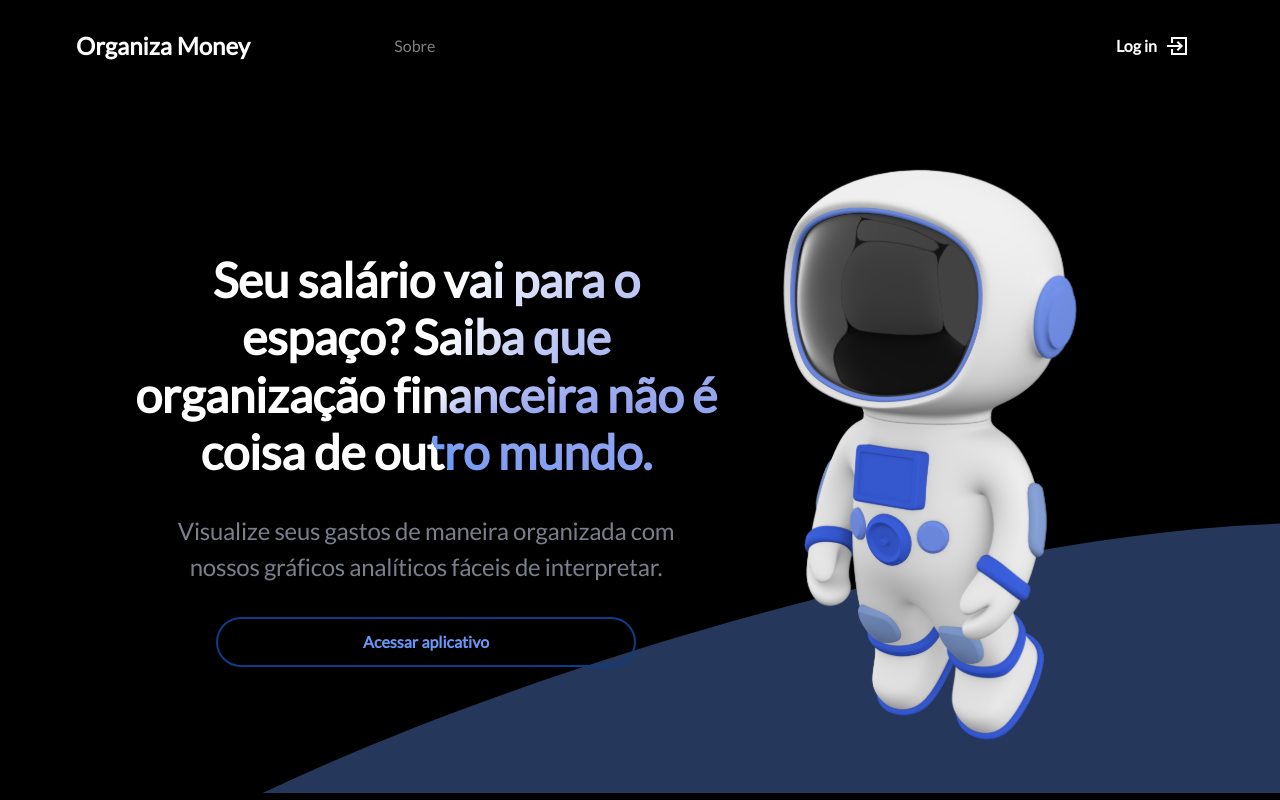
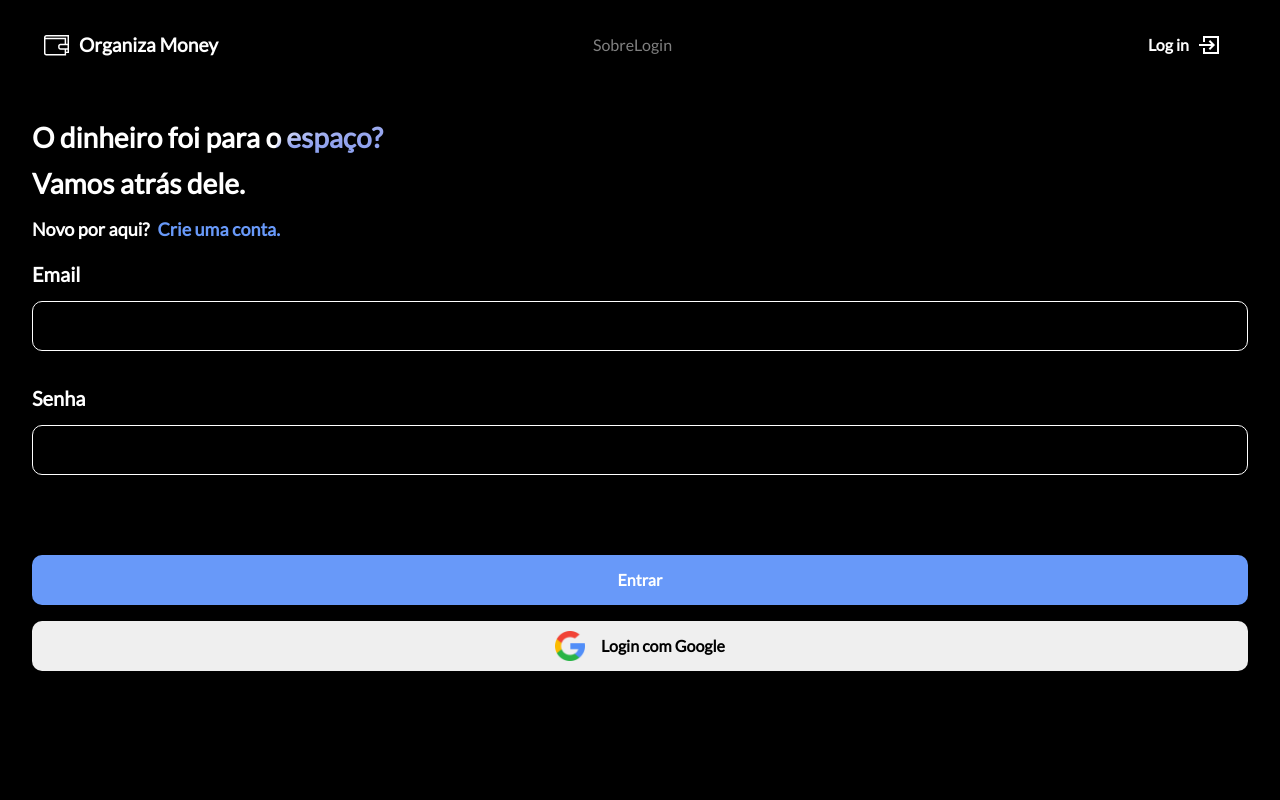
Before and after one commit to SergioMonteRi/organiza-money, a React (Create React App) app: page /login in a window 1280 px wide. Built offline with nearby package versions, Linux system fonts and the light colour scheme.

Commit message:
login page

```diff
--- a/src/App.tsx
+++ b/src/App.tsx
@@ -1,6 +1,7 @@
-import { BrowserRouter } from 'react-router-dom';
+import { BrowserRouter, Route, Routes } from 'react-router-dom';
 
 import Home from 'pages/home';
+import Login from 'pages/login';
 
 import NavigationBar from 'components/navigation-bar';
 
@@ -12,7 +13,10 @@ function App() {
     <div className="App">
       <BrowserRouter>
         <NavigationBar />
-        <Home />
+        <Routes>
+          <Route path="/" element={<Home />} />
+          <Route path="/login" element={<Login />} />
+        </Routes>
       </BrowserRouter>
     </div>
   );
--- a/src/components/navigation-bar/index.tsx
+++ b/src/components/navigation-bar/index.tsx
@@ -1,5 +1,6 @@
 import { Link, NavLink } from 'react-router-dom';
 import { CgEnter } from 'react-icons/cg';
+import { TfiWallet } from 'react-icons/tfi';
 
 import { ReactComponent as MenuIcon } from 'assets/icons/menu.svg';
 
@@ -10,7 +11,8 @@ const NavigationBar = () => {
   return (
     <nav className="navbar navbar-expand-md navbar-dark main-nav">
       <div className="container-fluid nav-data-container">
-        <Link to="/">
+        <Link to="/" className="nav-logo-container">
+          <TfiWallet className="nav-logo-icon" />
           <h4 className="nav-logo-text">Organiza Money</h4>
         </Link>
 
@@ -31,6 +33,9 @@ const NavigationBar = () => {
             <li>
               <NavLink to="/">Sobre</NavLink>
             </li>
+            <li>
+              <NavLink to="/login">Login</NavLink>
+            </li>
           </ul>
         </div>
 
--- a/src/components/navigation-bar/styles.css
+++ b/src/components/navigation-bar/styles.css
@@ -8,23 +8,34 @@
   align-items: center;
 }
 
+.nav-logo-container {
+  display: flex;
+  align-items: center;
+}
+
+.nav-logo-icon {
+  width: 25px;
+  height: 25px;
+  margin-right: 10px;
+}
+
 .nav-logo-text {
+  font-size: 1.2rem;
   font-weight: 700;
 }
 
 .main-menu {
   display: flex;
   font-size: 18px;
-  width: 380px;
   justify-content: space-between;
 }
 .main-menu a {
-  font-style: normal;
   color: rgba(255, 255, 255, 0.5);
+  transition: color 0.5s ease;
 }
 
 .main-menu a:hover {
-  color: #fff;
+  color: aqua;
 }
 
 .navbar-toggler {
@@ -33,8 +44,6 @@
 }
 
 .navbar-toggler-icon {
-  width: 40px;
-  height: 40px;
   background-image: url('/src/assets/icons/menu.svg');
 }
 
@@ -64,6 +73,20 @@
 
 @media screen and (min-width: 768px) {
   .main-nav {
-    padding: 2rem 4rem !important;
+    padding: 2rem !important;
+  }
+
+  .nav-logo-container {
+    width: 100%;
+  }
+
+  .main-menu {
+    margin: 0 !important;
+  }
+
+  .nav-login-logout {
+    display: flex;
+    justify-content: flex-end;
+    width: 100%;
   }
 }
--- a/src/pages/home/index.tsx
+++ b/src/pages/home/index.tsx
@@ -1,12 +1,13 @@
 import { ReactComponent as HomeAstronaut } from 'assets/images/home_astronaut.svg';
 import './styles.css';
+import { Link } from 'react-router-dom';
 
 const Home = () => {
   return (
     <div className="home-container">
       <div className="home-content-container">
         <h1 className="home-first-text">
-          Seu salário vai para o espaço? Saiba que organização financeira não é
+          Seu salário foi para o espaço? Saiba que organização financeira não é
           coisa de outro mundo.
         </h1>
 
@@ -15,7 +16,9 @@ const Home = () => {
           analíticos fáceis de interpretar.
         </p>
 
-        <button className="home-btn-acess">Acessar aplicativo</button>
+        <Link className="home-login-link" to={'/login'}>
+          Acessar aplicativo
+        </Link>
       </div>
       <div className="home-img-container">
         <HomeAstronaut />
--- a/src/pages/home/styles.css
+++ b/src/pages/home/styles.css
@@ -17,6 +17,9 @@
 }
 
 .home-content-container {
+  display: flex;
+  flex-direction: column;
+  align-items: center;
   padding: 0 2rem;
   position: relative;
   text-align: center;
@@ -45,8 +48,11 @@
   letter-spacing: -0.24px;
 }
 
-.home-btn-acess {
-  width: 220px;
+.home-login-link {
+  display: flex;
+  align-items: center;
+  justify-content: center;
+  width: 60%;
   height: 50px;
   margin-top: 0.5rem;
   border-radius: 40px;
@@ -56,7 +62,7 @@
   font-weight: 700;
 }
 
-.home-btn-acess:hover {
+.home-login-link:hover {
   background-color: #6899f9;
   transition: 1s;
   color: #ffff;
@@ -65,7 +71,7 @@
 .home-img-container {
   display: flex;
   justify-content: center;
-  align-items: end;
+  align-items: flex-end;
   height: 40%;
   margin-top: 1rem;
 
@@ -92,10 +98,6 @@
     padding: 0 4rem;
   }
 
-  .home-btn-acess {
-    width: 300px;
-  }
-
   .home-img-container {
     height: 50%;
   }
@@ -115,28 +117,26 @@
     padding-top: 1rem;
   }
 
-  .home-btn-acess {
-    margin-top: 1rem;
-  }
-
   .home-img-container {
     height: 55%;
   }
-}
 
-@media screen and (min-width: 992px) {
-  .home-container {
-    background-position-y: 170%;
-  }
-
-  .home-first-text {
-    padding-top: 1rem;
+  .home-login-link {
+    width: 50%;
   }
 }
 
 @media screen and (min-width: 992px) {
   .home-container {
     background-position-y: 200%;
+  }
+
+  .home-first-text {
+    padding-top: 1rem;
+  }
+
+  .home-login-link {
+    width: 40%;
   }
 }
 
@@ -164,12 +164,11 @@
     font-size: 1.5rem;
   }
 
-  .home-btn-acess {
-    width: 420px;
-    height: 50px;
-  }
-
   .home-img-container {
     height: 120%;
   }
+
+  .home-login-link {
+    width: 60%;
+  }
 }
--- /dev/null
+++ b/src/pages/login/index.tsx
@@ -0,0 +1,59 @@
+import { Link } from 'react-router-dom';
+
+import GoogleIcon from 'assets/icons/google.png';
+
+import './styles.css';
+
+const Login = () => {
+  return (
+    <div className="login-container">
+      <h1 className="login-header-text">O dinheiro foi para o espaço?</h1>
+      <h1 className="login-header-text">Vamos atrás dele.</h1>
+
+      <div className="login-create-account-container">
+        <p className="login-create-account-text">Novo por aqui?</p>
+        <Link
+          className="login-create-account-text login-create-account-link"
+          to={'/'}
+        >
+          Crie uma conta.
+        </Link>
+      </div>
+
+      <form action="">
+        <div className="login-form-field-container">
+          <label className="login-form-field-label" htmlFor="">
+            Email
+          </label>
+          <input className="login-form-field-input" type="text" name="" id="" />
+        </div>
+
+        <div className="login-form-field-container">
+          <label className="login-form-field-label" htmlFor="">
+            Senha
+          </label>
+          <input
+            className="login-form-field-input"
+            type="password"
+            name=""
+            id=""
+          />
+        </div>
+
+        <div className="login-form-btn-container">
+          <button className="login-form-btn-login">Entrar</button>
+          <button className="login-form-btn-google-login">
+            <img
+              className="login-form-btn-google-icon"
+              src={GoogleIcon}
+              alt="Google icon"
+            />
+            Login com Google
+          </button>
+        </div>
+      </form>
+    </div>
+  );
+};
+
+export default Login;
--- /dev/null
+++ b/src/pages/login/styles.css
@@ -0,0 +1,108 @@
+.login-container {
+  padding: 2rem;
+}
+
+.login-header-text {
+  font-weight: 700;
+  font-size: 28px;
+  background: conic-gradient(
+    from 150deg at 20% 80%,
+    #fff 220.62546730041504deg,
+    #94a4ee 293.7517976760864deg,
+    #6899f9 359.9639940261841deg
+  );
+  background-clip: text;
+  -webkit-background-clip: text;
+  -webkit-text-fill-color: transparent;
+}
+
+.login-header-text:first-child {
+  margin-bottom: 12px;
+}
+
+.login-create-account-container {
+  display: flex;
+  margin-top: 1rem;
+}
+
+.login-create-account-text {
+  font-weight: 700;
+  font-size: 18px;
+}
+
+.login-create-account-link {
+  margin-left: 0.5rem;
+  color: #6899f9;
+}
+
+.login-form-field-container {
+  display: flex;
+  flex-direction: column;
+}
+
+.login-form-field-container:first-child {
+  margin-bottom: 2rem;
+}
+
+.login-form-field-label {
+  font-weight: 700;
+  font-size: 20px;
+  margin-bottom: 12px;
+}
+
+.login-form-field-input {
+  height: 50px;
+  background-color: #000000;
+  border-radius: 10px;
+  padding: 0 1rem;
+  color: #ffffff;
+  border: 1px solid #ffffff;
+}
+
+.login-form-field-input:focus {
+  border: 1px solid #6899f9;
+  color: #ffffff;
+}
+
+.login-form-field-input:-webkit-autofill,
+.login-form-field-input:-webkit-autofill:hover,
+.login-form-field-input:-webkit-autofill:focus,
+.login-form-field-input:-webkit-autofill:active {
+  -webkit-background-clip: text;
+  -webkit-text-fill-color: #ffffff;
+  transition: background-color 5000s ease-in-out 0s;
+  border: 1px solid #ffffff;
+}
+
+.login-form-btn-container {
+  display: flex;
+  flex-direction: column;
+  row-gap: 1rem;
+  margin-top: 5rem;
+}
+
+.login-form-btn-login {
+  border: none;
+  text-align: center;
+  background-color: #6899f9;
+  height: 50px;
+  border-radius: 10px;
+  font-weight: 700;
+  color: #ffffff;
+}
+
+.login-form-btn-google-login {
+  display: flex;
+  justify-content: center;
+  align-items: center;
+  column-gap: 1rem;
+  height: 50px;
+  border-radius: 10px;
+  border: none;
+  font-weight: 700;
+}
+
+.login-form-btn-google-icon {
+  height: 30px;
+  width: 30px;
+}
```
Also changed, not shown: src/assets/icons/google.png (added), src/assets/icons/menu.svg.
